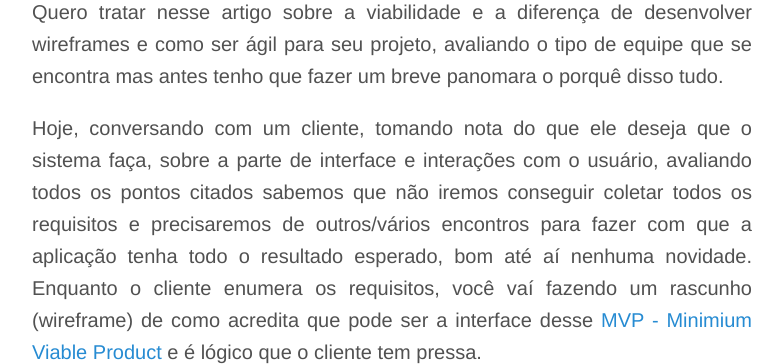
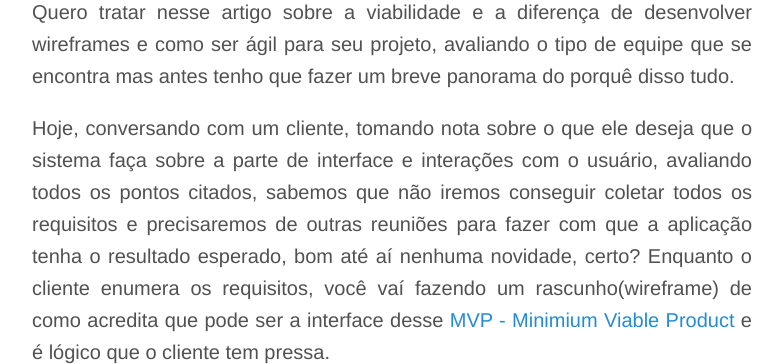
Before and after one commit to cristofersousa/cristofersousa.github.io, a Jekyll site: the page built from _posts/2016-09-13-no-wireframes-yes-mockup.md, in a window 1280 px wide and 900 px high, scrolled down 448 px, cut to the strip 259-623 px from the top of the window. Shown: the whole strip, without its empty margins (248-1031 px from the left). Built offline with Jekyll 4.4.1, drawn with Linux system fonts in a browser that asks for light colours; comment, search, counter and statistics services are not loaded.

Commit message:
Update 2016-09-13-no-wireframes-yes-mockup.md

```diff
--- a/_posts/2016-09-13-no-wireframes-yes-mockup.md
+++ b/_posts/2016-09-13-no-wireframes-yes-mockup.md
@@ -7,9 +7,11 @@
 
 ![Wireframe & Mockup](https://brainhub.eu/blog/wp-content/uploads/2016/04/difference-wireframe-between-mockup.png)
 
-Quero tratar nesse artigo sobre a viabilidade e a diferença de desenvolver wireframes e como ser ágil para seu projeto, avaliando o tipo de equipe que se encontra mas antes tenho que fazer um breve panomara o porquê disso tudo.
+Quero tratar nesse artigo sobre a viabilidade e a diferença de desenvolver wireframes e como ser ágil para seu projeto, avaliando o tipo de equipe que se encontra mas antes tenho que fazer um breve panorama do porquê disso tudo.
 
-Hoje, conversando com um cliente, tomando nota do que ele deseja que o sistema faça, sobre a parte de interface e interações com o usuário, avaliando todos os pontos citados sabemos que não iremos conseguir coletar todos os requisitos e precisaremos de outros/vários encontros para fazer com que a aplicação tenha todo o resultado esperado, bom até aí nenhuma novidade. Enquanto o cliente enumera os requisitos, você vaí fazendo um rascunho (wireframe) de como acredita que pode ser a interface desse [MVP -  Minimium Viable Product]() e é lógico que o cliente tem pressa.
+Hoje, conversando com um cliente, tomando nota sobre o que ele deseja que o sistema faça sobre a parte de interface e interações com o usuário, avaliando todos os pontos citados, sabemos que não iremos conseguir coletar todos os requisitos e precisaremos de outras reuniões para fazer com que a aplicação tenha o resultado esperado, bom até aí nenhuma novidade, certo? Enquanto o cliente enumera os requisitos, você vaí fazendo um rascunho(wireframe) de como acredita que pode ser a interface desse [MVP -  Minimium Viable Product](https://endeavor.org.br/mvp/) e é lógico que o cliente tem pressa.
+
+![Sketch nosso de cada dia!](https://fbcdn-sphotos-e-a.akamaihd.net/hphotos-ak-xlf1/v/t1.0-9/13428421_1198542513503633_4984712604594933393_n.jpg?oh=ce8560e7094eecd5173c5a9e9f47b81d&oe=58774A73&__gda__=1480413160_2725adb6bc0a8c2eddb594580f8340a8)
 
 #### Caccoo - Tools
 Sendo assim, já retorno para a estação de trabalho e começo a passsar a limpo aqueles rasbicos que fiz, e começo a criar um wireframe de media-fidelidade, costumo usar o [Caccoo](http://cacoo.com/), a aplicação é paga, mas ela fornece um pacote "free", dentro desse pacote o que mais me agrada é o fato de poder adcionar qualquer usuário para ver o que estou fazendo em tempo real, com isso, o usuário pode editar, adicionar comentários e até conversar comigo via chat real-time. Isso me possibilida que consiga ser mais assertivo na minha entrega final, e qualquer mudança que precisa ser feito durante as próximas reuniões, já posso fazer ao lado do cliente. ;)
```
Also changed, not shown: other parts of _posts/2016-09-13-no-wireframes-yes-mockup.md (+0 -1 lines).
